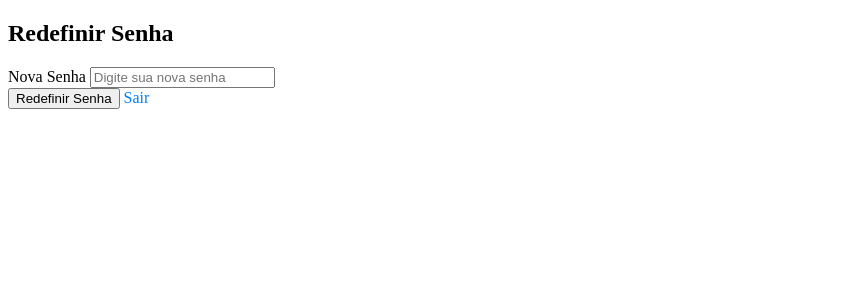
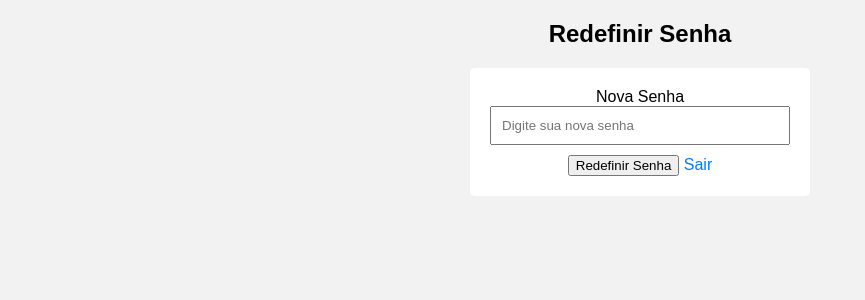
Before and after one commit to YuriBortolato/SiteSocial, a PHP site: page /cadastro/confirmacao.php in a window 1280 px wide. Shown: the top 300 px of the page, without its empty margins (0-865 px from the left). Run offline with PHP 8.4, Linux system fonts and the light colour scheme; a user stored in the database is signed in.

Commit message:
refactor: melhora visual e integra trechos de outros arquivos

```diff
--- a/css/login.css
+++ b/css/login.css
@@ -1,3 +1,41 @@
+
+body {
+    text-align: center;
+    font-family: Arial, Helvetica, sans-serif;
+    background-color: #f2f2f2;
+    h1{
+        margin-top:20px;
+
+    }
+    form{
+        max-width: 300px;
+        margin: 0 auto;
+        padding: 20px;
+        background-color: #fff;
+        border: #ccc;
+        border-radius: 5px;
+    }
+    input[type="text"],
+    input[type="password"] {
+        display: block;
+        width: 100%;
+        margin-bottom: 10px;
+        padding: 10px;
+        box-sizing: border-box;
+    }
+    input[type="submit"] {
+        background-color: #4caf50;
+        color: white;
+        border: none;
+        border-radius: 4px;
+        cursor: pointer;
+        padding: 12px 20px;
+    }
+    input[type="submit"]:hover {
+        background-color: #4ca049;
+    }
+}
+
 a {
     text-decoration: none; /* Remove o sublinhado */
     color: #007bff; /* Cor do link */
```
